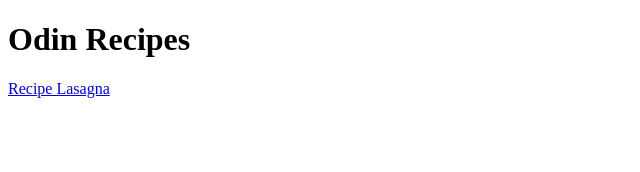
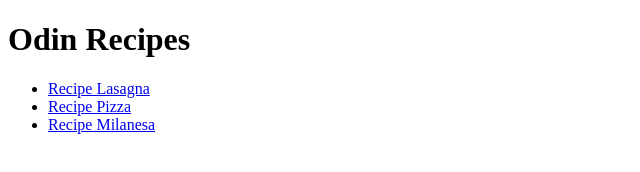
Before and after one commit to Vraxh/odin-recipes, a plain HTML site: page index.html in a window 1280 px wide. Shown: the whole page, without its empty margins (0-640 px from the left). Drawn offline with Linux system fonts and the light colour scheme.

Commit message:
Agregar enlaces de recetas adicionales
Se agregaron los enlaces adicionales de recetas al archivo index.html.

```diff
--- a/index.html
+++ b/index.html
@@ -8,8 +8,18 @@
 <body>
     <h1>Odin Recipes</h1>
 
-    <!-- Link to Lasagna recipe -->
-    <a href="./recipes/lasagna.html">Recipe Lasagna</a>
+    <!-- Links to recipes -->
+     <ul>
+        <li>
+            <a href="./recipes/lasagna.html">Recipe Lasagna</a>
+        </li>
+        <li>
+            <a href="./recipes/pancakes.html">Recipe Pizza</a>
+        </li>
+        <li>
+            <a href="./recipes/omelette.html">Recipe Milanesa</a>
+        </li>
+     </ul>
 
 
 </body>
```
